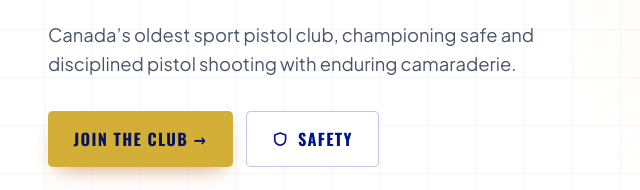
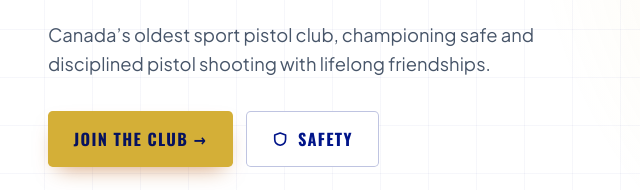
Before and after one commit to torontorevolverclub/trc-website, a plain HTML site: page public/index.html in a window 1280 px wide. Shown: the part 384-574 px from the top of the page, 4-644 px from the left. Drawn offline with nearby package versions, Linux system fonts and the light colour scheme; no server answers.

Commit message:
Home hero: 'lifelong friendships' replaces 'enduring camaraderie' (Mike)
Co-Authored-By: Claude Opus 5.5 <noreply@anthropic.com>
Claude-Session: https://claude.ai/code/session_01Q8JkxHxxTRuciZfHNN8EZn

```diff
--- a/public/index.html
+++ b/public/index.html
@@ -42,7 +42,7 @@
 <section class="hero"><div class="in">
   <div>
     <h1>Precision<br><span class="r">Marksmanship</span><br>Since 1905</h1>
-    <p class="sub">Canada’s oldest sport pistol club, championing safe and disciplined pistol shooting with enduring camaraderie.</p>
+    <p class="sub">Canada’s oldest sport pistol club, championing safe and disciplined pistol shooting with lifelong friendships.</p>
     <div class="ctas">
       <a href="membership.html" class="btn btn-gold">Join the Club &rarr;</a>
       <a href="safety.html" class="btn btn-line"><svg viewBox="0 0 24 24" fill="none" stroke="currentColor" stroke-width="2.4" stroke-linecap="round" stroke-linejoin="round" style="width:1em;height:1em"><path d="M12 3l8 3v6c0 5-3.5 8-8 9-4.5-1-8-4-8-9V6z"/></svg>Safety</a>
```
